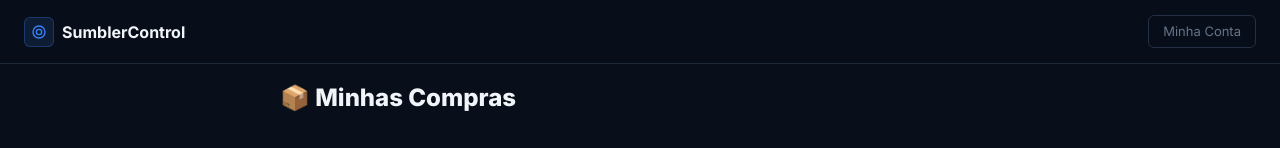
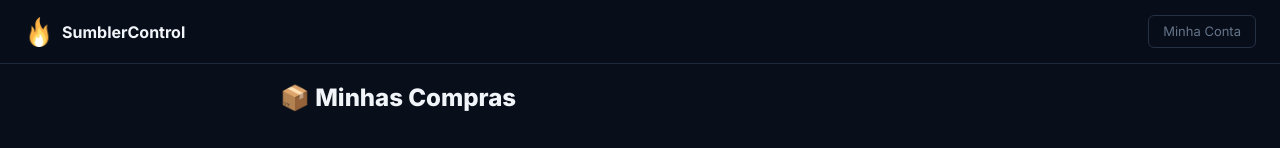
Before and after one commit to fiiregod30-cell/sumblercontrol-app, a Next.js app: page /minhas-compras in a window 1280 px wide. Shown: the top 148 px of the page. Built offline with nearby package versions, Linux system fonts and the light colour scheme; no server answers.

Commit message:
fix: logomarca em minha-conta e minhas-compras + avatar em tempo real no chat

```diff
--- a/app/minha-conta/page.tsx
+++ b/app/minha-conta/page.tsx
@@ -59,6 +59,8 @@ export default function MinhaContaPage() {
     if (r.ok) {
       setUsuario(prev => prev ? { ...prev, avatar_url: d.avatar_url } : prev)
       setUploadMsg('✓ Foto atualizada!')
+      // Notifica o widget para recarregar mensagens com o novo avatar
+      window.dispatchEvent(new CustomEvent('avatar-atualizado', { detail: { avatar_url: d.avatar_url } }))
     } else {
       setUploadMsg('✗ ' + (d.error || 'Erro ao enviar imagem.'))
     }
@@ -74,6 +76,8 @@ export default function MinhaContaPage() {
     await fetch('/api/minha-conta/avatar', { method: 'DELETE', credentials: 'include' })
     setUsuario(prev => prev ? { ...prev, avatar_url: null } : prev)
     setUploadMsg('✓ Foto removida.')
+    // Notifica o widget para recarregar mensagens sem avatar
+    window.dispatchEvent(new CustomEvent('avatar-atualizado', { detail: { avatar_url: null } }))
     setUploadando(false)
   }
 
@@ -92,8 +96,8 @@ export default function MinhaContaPage() {
       {/* Nav */}
       <nav style={{ position: 'fixed', top: 0, left: 0, right: 0, zIndex: 100, background: 'rgba(9,15,26,0.9)', backdropFilter: 'blur(16px)', borderBottom: '1px solid #1E2939', height: '64px', display: 'flex', alignItems: 'center', padding: '0 24px', justifyContent: 'space-between' }}>
         <Link href="/" style={{ display: 'flex', alignItems: 'center', gap: '8px', textDecoration: 'none', color: '#F1F5FA', fontWeight: '700' }}>
-          <div style={{ width: '30px', height: '30px', background: 'rgba(59,130,246,0.12)', border: '1px solid rgba(59,130,246,0.3)', borderRadius: '6px', display: 'flex', alignItems: 'center', justifyContent: 'center' }}>
-            <svg width="16" height="16" viewBox="0 0 24 24" fill="none"><circle cx="12" cy="12" r="9" stroke="#3B82F6" strokeWidth="2"/><circle cx="12" cy="12" r="4" stroke="#3B82F6" strokeWidth="2"/></svg>
+          <div style={{ width: '30px', height: '30px', borderRadius: '6px', overflow: 'hidden', flexShrink: 0 }}>
+            <img src="/assets/logomarca.png" alt="SumblerControl" style={{ width: '100%', height: '100%', objectFit: 'cover' }} />
           </div>
           SumblerControl
         </Link>
--- a/app/minhas-compras/page.tsx
+++ b/app/minhas-compras/page.tsx
@@ -95,8 +95,8 @@ export default function MinhasComprasPage() {
       {/* Nav */}
       <nav style={{ position: 'fixed', top: 0, left: 0, right: 0, zIndex: 100, background: 'rgba(9,15,26,0.9)', backdropFilter: 'blur(16px)', borderBottom: '1px solid #1E2939', height: '64px', display: 'flex', alignItems: 'center', padding: '0 24px', justifyContent: 'space-between' }}>
         <Link href="/" style={{ display: 'flex', alignItems: 'center', gap: '8px', textDecoration: 'none', color: '#F1F5FA', fontWeight: '700' }}>
-          <div style={{ width: '30px', height: '30px', background: 'rgba(59,130,246,0.12)', border: '1px solid rgba(59,130,246,0.3)', borderRadius: '6px', display: 'flex', alignItems: 'center', justifyContent: 'center' }}>
-            <svg width="16" height="16" viewBox="0 0 24 24" fill="none"><circle cx="12" cy="12" r="9" stroke="#3B82F6" strokeWidth="2"/><circle cx="12" cy="12" r="4" stroke="#3B82F6" strokeWidth="2"/></svg>
+          <div style={{ width: '30px', height: '30px', borderRadius: '6px', overflow: 'hidden', flexShrink: 0 }}>
+            <img src="/assets/logomarca.png" alt="SumblerControl" style={{ width: '100%', height: '100%', objectFit: 'cover' }} />
           </div>
           SumblerControl
         </Link>
--- a/components/SupportWidget.tsx
+++ b/components/SupportWidget.tsx
@@ -89,6 +89,13 @@ export default function SupportWidget() {
     }
     return () => { if (chatPollingRef.current) clearInterval(chatPollingRef.current) }
   }, [aberto, aba])
+
+  // Recarrega mensagens imediatamente quando avatar é atualizado
+  useEffect(() => {
+    function onAvatarAtualizado() { carregarMensagens() }
+    window.addEventListener('avatar-atualizado', onAvatarAtualizado)
+    return () => window.removeEventListener('avatar-atualizado', onAvatarAtualizado)
+  }, [])
 
   // Scroll automático no chat
   useEffect(() => {
```
